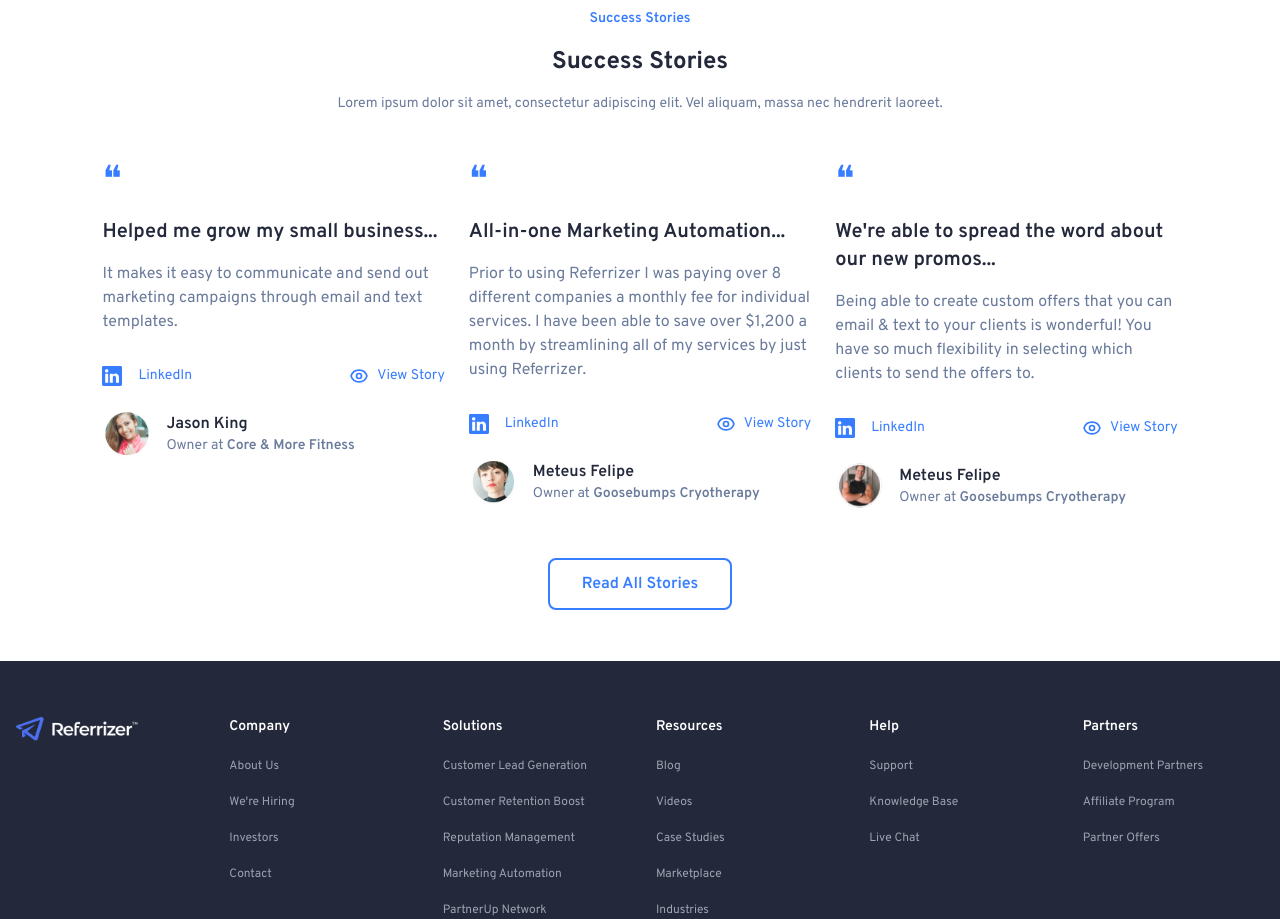
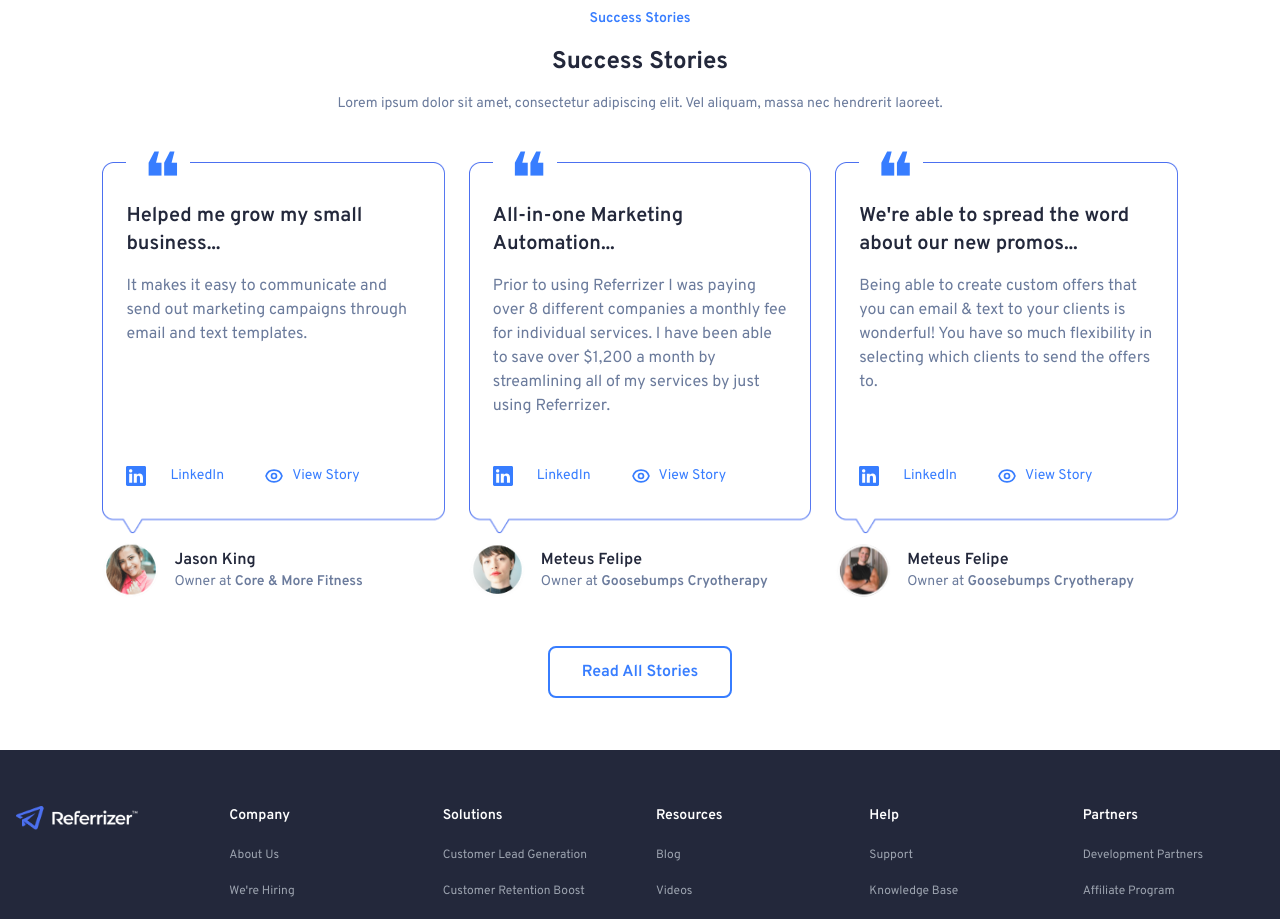
Before and after one commit to poojavermaa/referrizer-landing-page, a React (Vite) app: page / in a window 1280 px wide. Shown: the part 4720-5639 px from the top of the page. Built offline with nearby package versions, Linux system fonts and the light colour scheme.

Commit message:
fixed success story

```diff
--- a/src/components/SuccessStory.tsx
+++ b/src/components/SuccessStory.tsx
@@ -98,24 +98,36 @@
 };
 
 const StoryCard = ({ story }: { story: Story }) => (
-    <div className='bg-white'>
-        <div className='text-primary text-4xl mb-4'>❝</div>
-        <h3 className='text-secondary text-xl font-semibold mb-4'>{story.title}</h3>
-        <p className='text-secondary-light text-base mb-8'>{story.content}</p>
+    <div className='bg-white '>
+        <div className='relative max-w-lg mx-auto'>
+            {/* Background image with content */}
+            <div className='relative'>
+                <img src='./images/Union.png' alt='background' width={500} height={300} className='w-full rounded-lg' />
 
-        <div className='flex items-center justify-between mb-6'>
-            <div className='flex items-center gap-4'>
-                <BsLinkedin className='text-primary text-xl' />
-                <span className='text-primary text-sm'>LinkedIn</span>
-            </div>
-            <div className='flex items-center gap-2'>
-                <HiOutlineEye className='text-primary text-xl' />
-                <span className='text-primary text-sm'>View Story</span>
+                <div className='absolute top-0 left-6 w-16 h-16 bg-white flex justify-center items-center'>
+                    <div className='absolute top-[-30px] left-4 text-[#377DFF] text-[4.5rem] text-center mb-4'>❝</div>
+                </div>
+
+                <div className='absolute inset-0 flex flex-col justify-start items-start p-6'>
+                    <h3 className='text-[#23283B] text-xl font-semibold mb-4 mt-4'>{story.title}</h3>
+                    <p className='text-[#6B7B9C] text-base mb-8'>{story.content}</p>
+
+                    <div className='flex items-center w-full mt-auto mb-2 '>
+                        <div className='flex items-center gap-2 mr-6'>
+                            <BsLinkedin className='text-[#377DFF] text-xl' />
+                            <span className='text-[#377DFF] text-sm p-4'>LinkedIn</span>
+                        </div>
+                        <div className='flex items-center gap-2'>
+                            <HiOutlineEye className='text-[#377DFF] text-xl' />
+                            <span className='text-[#377DFF] text-sm'>View Story</span>
+                        </div>
+                    </div>
+                </div>
             </div>
         </div>
 
-        <div className='flex items-center gap-4'>
-            <img src={story.author.image} alt={story.author.name} className='w-12 h-12 rounded-full object-cover' />
+        <div className='flex items-center gap-4 mt-2'>
+            <img src={story.author.image} alt={story.author.name} className='w-14 h-14 rounded-full object-cover' />
             <div>
                 <h4 className='text-secondary font-semibold'>{story.author.name}</h4>
                 <p className='text-secondary-light text-sm'>
```
Also changed, not shown: public/images/Union.png (added).
